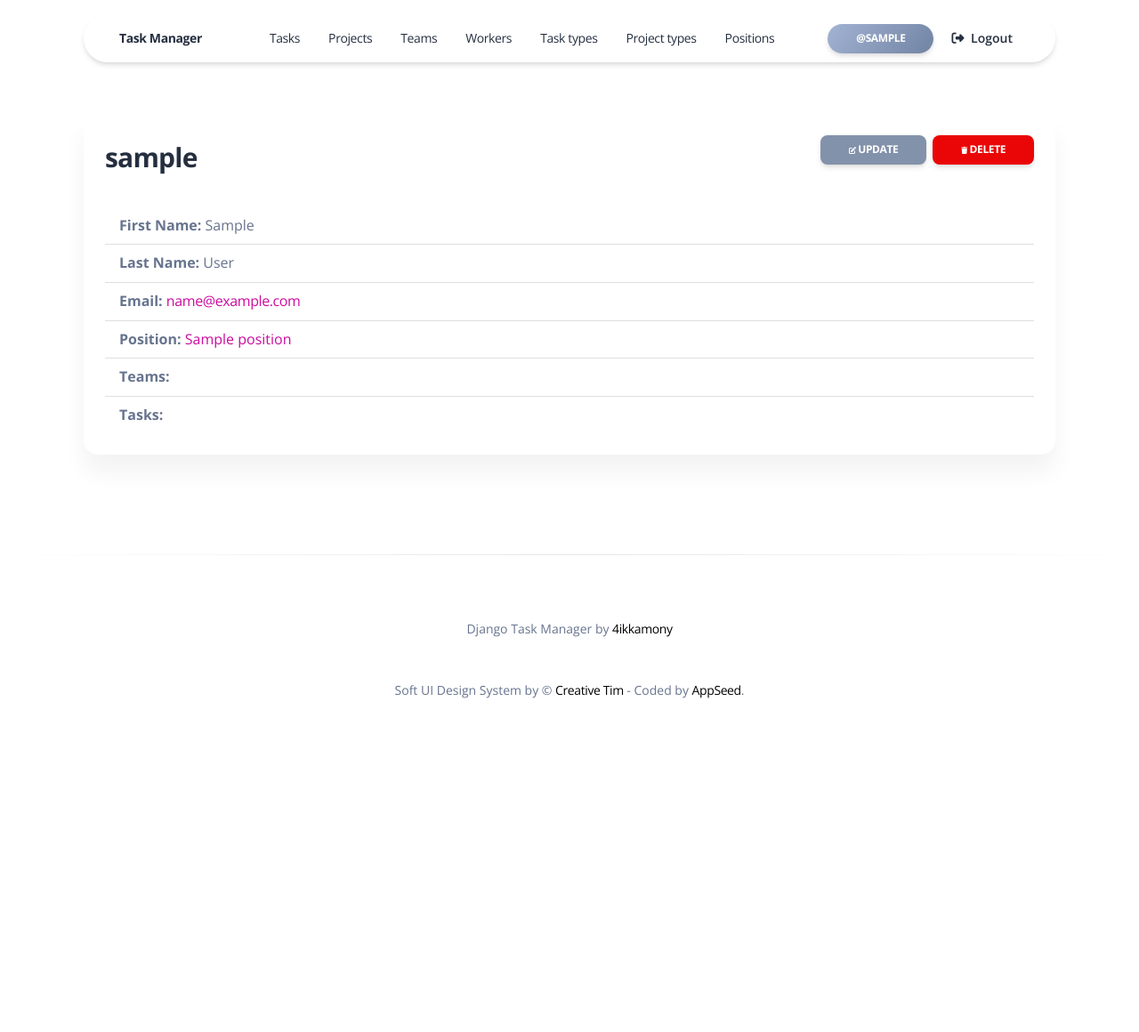
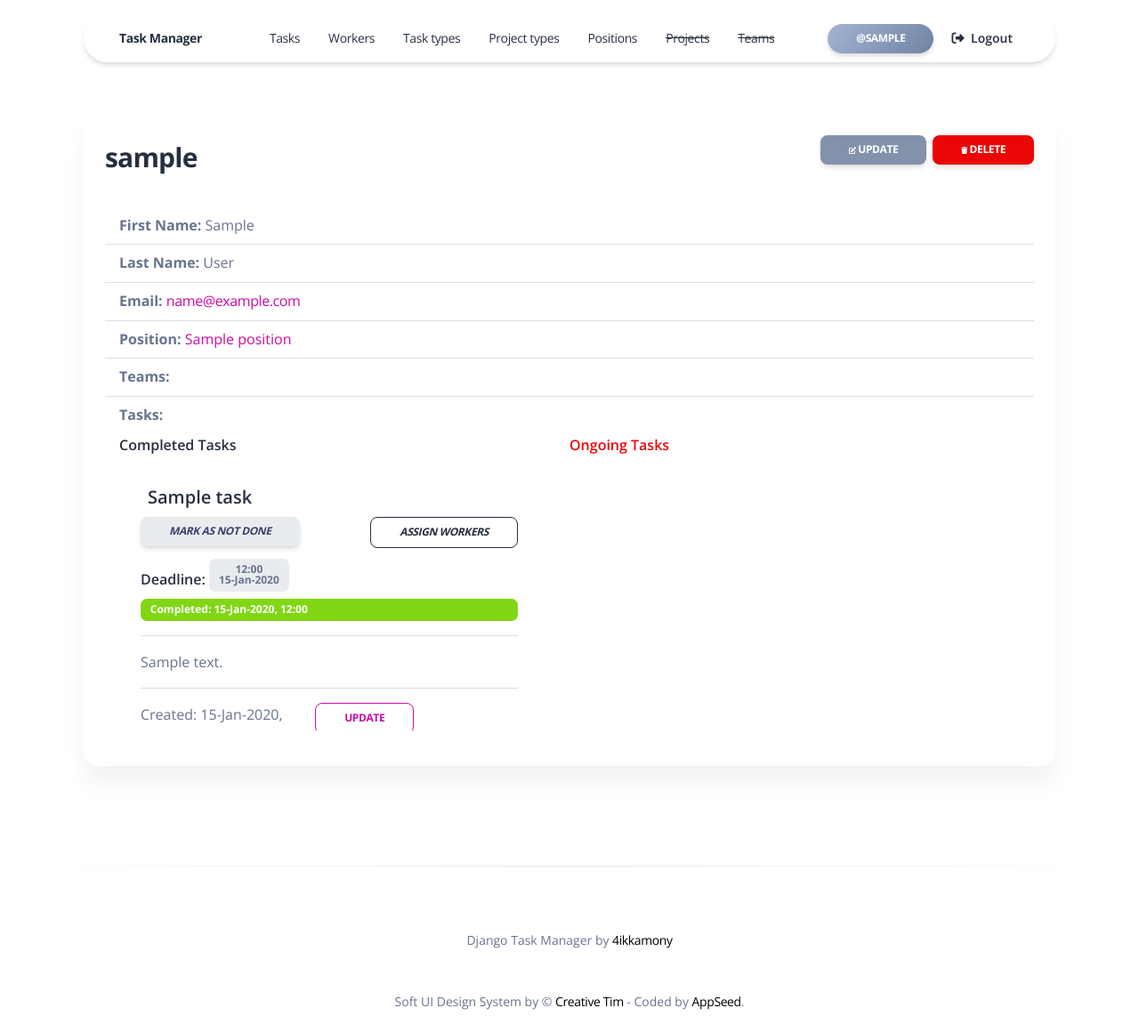
Before and after one commit to 4ikkamony/django-task-manager, a Django app: page /workers/1/ in a window 1280 px wide. Shown: the whole page at 89% size. Before the commit the page ends 785 px from the top, so only its background shows below. Run offline with Django 5.2, Linux system fonts and the light colour scheme; a user stored in the database is signed in; tables that the repository leaves empty hold one stand-in row (values such as "Sample post"); some libraries are stand-ins or nearby versions.

Commit message:
Update driver_detail.html and navigation.html
templates/includes/navigation.html

  Fix nav links

templates/task_manager/worker_detail.html

  Add scrollbars with completed and not completed tasks

```diff
--- a/templates/includes/navigation.html
+++ b/templates/includes/navigation.html
@@ -25,16 +25,6 @@
                   </a>
                 </li>
                 <li class="nav-item dropdown dropdown-hover mx-2">
-                  <a href="#" class="nav-link ps-2 d-flex justify-content-between cursor-pointer align-items-center" aria-expanded="false">
-                    Projects
-                  </a>
-                </li>
-                <li class="nav-item dropdown dropdown-hover mx-2">
-                  <a href="#" class="nav-link ps-2 d-flex justify-content-between cursor-pointer align-items-center" aria-expanded="false">
-                    Teams
-                  </a>
-                </li>
-                <li class="nav-item dropdown dropdown-hover mx-2">
                   <a class="nav-link ps-2 d-flex justify-content-between cursor-pointer align-items-center"
                     href="{% url 'task_manager:worker-list' %}">
                     Workers
@@ -58,6 +48,16 @@
                     Positions
                   </a>
                 </li>
+                <li class="nav-item dropdown dropdown-hover mx-2">
+                  <a href="#" class="nav-link ps-2 d-flex justify-content-between cursor-pointer align-items-center text-decoration-line-through" aria-expanded="false">
+                    Projects
+                  </a>
+                </li>
+                <li class="nav-item dropdown dropdown-hover mx-2">
+                  <a href="#" class="nav-link ps-2 d-flex justify-content-between cursor-pointer align-items-center text-decoration-line-through" aria-expanded="false">
+                    Teams
+                  </a>
+                </li>
               </ul>
               <!-- Logout Button Aligned Right -->
               <a href="{% url 'task_manager:worker-detail' pk=user.id %}"
--- a/templates/task_manager/worker_detail.html
+++ b/templates/task_manager/worker_detail.html
@@ -56,9 +56,105 @@
           <li class="list-group-item">
             <strong>Teams:</strong>
           </li>
-          <li class="list-group-item">
-            <strong>Tasks:</strong>
-          </li>
+<li class="list-group-item">
+  <strong>Tasks:</strong>
+  <div class="mt-2 mb-2">
+    {% if worker.tasks.exists %}
+      <div class="row" style="max-width: 100%;">
+        <div class="col-md-6">
+          <h6 class="">Completed Tasks</h6>
+          <div style="max-height: 300px; overflow-y: auto; padding-right: 10px;">
+            <div class="row">
+              {% for task in worker.tasks.all %}
+                {% if task.is_completed %}
+                <div class="card mb-4" style="width: 100%; max-width: 500px;">
+                  <div class="card-body {{ task.is_completed|yesno:'task-done-border,task-not-done-border' }}">
+                      <div class="d-flex align-items-center">
+                        <h5 class="card-title ms-2">{{ task.name }}</h5>
+                      </div>
+                    <div class="d-flex justify-content-between">
+                      <form action="{% url 'task_manager:task-toggle-status' pk=task.id %}" method="post" class="d-inline">
+                        {% csrf_token %}
+                        <button type="submit" class="btn {{ task.is_completed|yesno:'btn-light,btn-outline-primary' }} btn-sm">
+                          <em>Mark as {{ task.is_completed|yesno:'Not Done,Done'}}</em>
+                        </button>
+                      </form>
+                      <a href="{% url 'task_manager:assign-workers-to-task' pk=task.id %}" class="btn {{ task.is_completed|yesno:'btn-outline-dark,btn-light' }} btn-sm">
+                        <em>Assign Workers</em>
+                      </a>
+                    </div>
+                    {% if task.deadline is not None %}
+                      <h6 class="card-subtitle mb-2">Deadline: <span class="badge {{ task.is_completed|yesno:'bg-light text-muted,bg-warning' }} text-dark">{{ task.deadline|time:"H:i" }}<br>{{ task.deadline|date:"d-M-Y" }}</span></h6>
+                    {% endif %}
+                    {% if task.is_completed %}
+                      <p class="d-flex align-items-center badge bg-success text-white">Completed: {{ task.completed_at|date:"d-M-Y, H:i" }}</p>
+                    {% endif %}
+                    <hr>
+                    <p class="card-text">{{ task.description|linebreaksbr }}</p>
+                    <hr>
+                    <div class="d-flex justify-content-between">
+                      <p class="text-muted">Created: {{ task.created_at|date:"d-M-Y, H:i" }}</p>
+                      <div>
+                        <a href="{% url 'task_manager:task-update' pk=task.id %}" class="btn btn-outline-primary card-link btn-sm">Update</a>
+                        <a href="{% url 'task_manager:task-delete' pk=task.id %}" class="btn btn-outline-danger card-link btn-sm"> Delete </a>
+                      </div>
+                    </div>
+                  </div>
+                </div>
+                {% endif %}
+              {% endfor %}
+            </div>
+          </div>
+        </div>
+        <div class="col-md-6">
+          <h6 class="text-danger">Ongoing Tasks</h6>
+          <div style="max-height: 300px; overflow-y: auto; padding-right: 10px;">
+            <div class="row">
+              {% for task in worker.tasks.all %}
+                {% if not task.is_completed %}
+                <div class="card mb-4" style="width: 100%; max-width: 350px;">
+                  <div class="card-body {{ task.is_completed|yesno:'task-done-border,task-not-done-border' }}">
+                    <div class="d-flex align-items-center">
+                      <h5 class="card-title ms-2">{{ task.name }}</h5>
+                    </div>
+                    <div class="d-flex justify-content-between">
+                      <form action="{% url 'task_manager:task-toggle-status' pk=task.id %}" method="post" class="d-inline">
+                        {% csrf_token %}
+                        <button type="submit" class="btn {{ task.is_completed|yesno:'btn-light,btn-outline-primary' }} btn-sm">
+                          <em>Mark as {{ task.is_completed|yesno:'Not Done,Done'}}</em>
+                        </button>
+                      </form>
+                      <a href="{% url 'task_manager:assign-workers-to-task' pk=task.id %}" class="btn {{ task.is_completed|yesno:'btn-outline-dark,btn-light' }} btn-sm">
+                        <em>Assign Workers</em>
+                      </a>
+                    </div>
+                    {% if task.deadline is not None %}
+                      <h6 class="card-subtitle mb-2">Deadline: <span class="badge {{ task.is_completed|yesno:'bg-light text-muted,bg-warning' }} text-dark">{{ task.deadline|time:"H:i" }}<br>{{ task.deadline|date:"d-M-Y" }}</span></h6>
+                    {% endif %}
+                    <p class="d-flex align-items-center badge bg-white text-white"></p>
+                    <hr>
+                    <p class="card-text">{{ task.description|linebreaksbr }}</p>
+                    <hr>
+                    <div class="d-flex justify-content-between">
+                      <p class="text-muted">Created: {{ task.created_at|date:"d-M-Y, H:i" }}</p>
+                      <div>
+                        <a href="{% url 'task_manager:task-update' pk=task.id %}" class="btn btn-outline-primary card-link btn-sm">Update</a>
+                        <a href="{% url 'task_manager:task-delete' pk=task.id %}" class="btn btn-outline-danger card-link btn-sm"> Delete </a>
+                      </div>
+                    </div>
+                  </div>
+                </div>
+                {% endif %}
+              {% endfor %}
+            </div>
+          </div>
+        </div>
+      </div>
+    {% else %}
+      <p>No Tasks Assigned</p>
+    {% endif %}
+  </div>
+</li>
         </ul>
       </div>
     </div>
```
